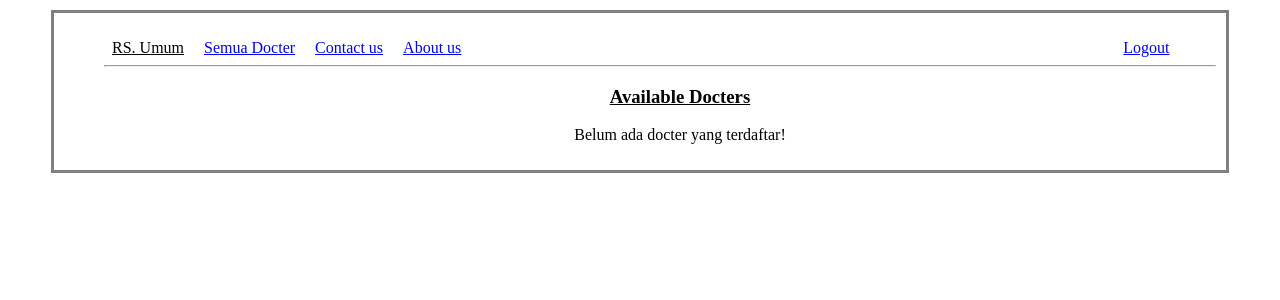
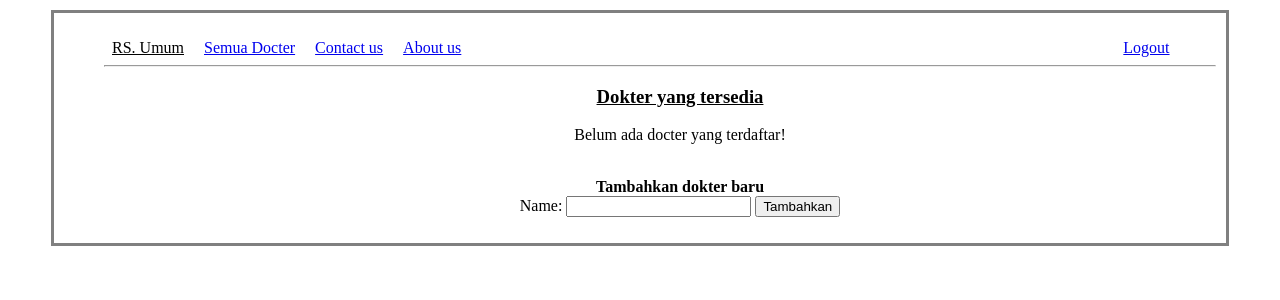
Before and after one commit to rizalilhamm/hospital, a Flask app: page /docters/ in a window 1280 px wide. Shown: the top 300 px of the page. Run offline with Flask 2, Linux system fonts and the light colour scheme; data that the repository does not hold is empty.

Commit message:
Admin can add nre Docter to sistem

```diff
--- a/hospital/admin/templates/all_docters.html
+++ b/hospital/admin/templates/all_docters.html
@@ -1,15 +1,22 @@
 {% extends 'base.html' %}
 {% block content %}
     <div style="text-align: center">
-        <h3><u>Available Docters</u></h3>
+        <h3><u>Dokter yang tersedia</u></h3>
         {% if docters|length > 0 %}
             <ol>
                 {% for docter in docters %}
-                    <li>{{ docter }} | <a href="/docters/{{docter.docter_id}}">See appointment</a></li>
+                    <li>{{ docter }} | <a href="/docters/{{docter.docter_id}}">Appointment</a></li>
                 {% endfor %}
             </ol>
         {% else %}
             <p>Belum ada docter yang terdaftar!</p>
         {% endif %}
+        <br>
+        <b>Tambahkan dokter baru</b>
+        <form action="{{ url_for('admin.docters') }}" method="POST">
+            <label for="docter_name">Name: </label>
+            <input type="text" name="docter_name">
+            <input type="submit" value="Tambahkan">
+        </form>
     </div>
 {% endblock %}
```
